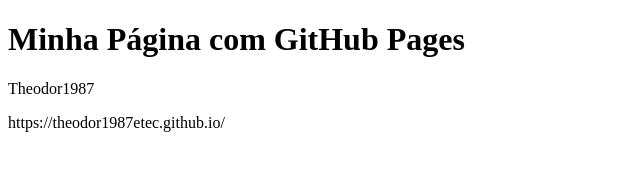
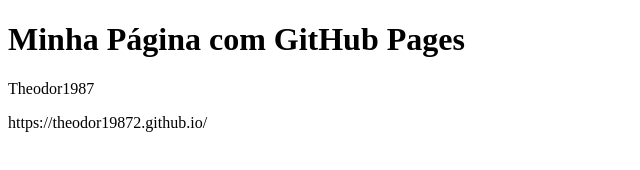
Before and after one commit to Theodor1987/theodor1987etec.github.io, a plain HTML site: page index.html in a window 1280 px wide. Shown: the full height of the page, 0-640 px from the left. Drawn offline with Linux system fonts and the light colour scheme.

Commit message:
Update index.html

```diff
--- a/index.html
+++ b/index.html
@@ -9,4 +9,4 @@
     <p>Theodor1987</p>
 </body>
 </html>
-https://theodor1987etec.github.io/
+https://theodor19872.github.io/
```
